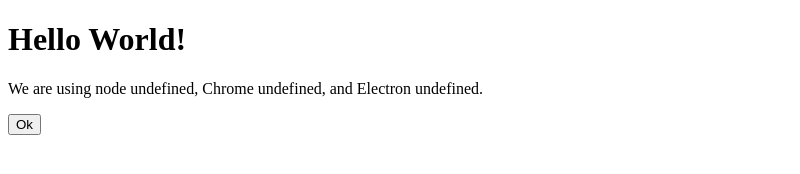
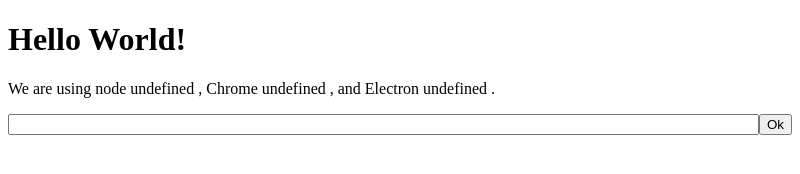
Before and after one commit to Obliczeniowo/Electron-basic-project, an Electron app: page index.html in a window 800 px wide. Both pictures are taken after a click on the button "Ok". Drawn offline with Linux system fonts and the light colour scheme; no server answers.

Commit message:
Sending data from view to app file

```diff
--- a/index.html
+++ b/index.html
@@ -1,21 +1,42 @@
 <!DOCTYPE html>
 <html>
-<head>
-    <meta charset="UTF-8">
+  <head>
+    <meta charset="UTF-8" />
     <title>Hello World!</title>
-    <meta http-equiv="Content-Security-Policy" content="script-src 'self' 'unsafe-inline';" />
+    <meta
+      http-equiv="Content-Security-Policy"
+      content="script-src 'self' 'unsafe-inline';"
+    />
     <script src="./viewscripts/index-view.js"></script>
-</head>
-<body style="background: white;">
+    <style>
+        .command-container {
+            display: flex;
+        }
+        .command-container input {
+            width: calc(100vw - 30px);
+        }
+    </style>
+  </head>
+  <body style="background: white">
     <h1>Hello World!</h1>
     <p>
-        We are using node <script>document.write(process.versions.node)</script>,
-        Chrome <script>document.write(process.versions.chrome)</script>,
-        and Electron <script>document.write(process.versions.electron)</script>.
+      We are using node
+      <script>
+        document.write(process.versions.node);
+      </script>
+      , Chrome
+      <script>
+        document.write(process.versions.chrome);
+      </script>
+      , and Electron
+      <script>
+        document.write(process.versions.electron);
+      </script>
+      .
     </p>
 
-    <div class="buttons">
-        <button id="ok">Ok</button>
+    <div class="command-container">
+      <input type="text" /><button id="ok">Ok</button>
     </div>
-</body>
+  </body>
 </html>
--- a/viewscripts/index-view.js
+++ b/viewscripts/index-view.js
@@ -1,13 +1,19 @@
-const ipcRenderer = require('electron').ipcRenderer
+const ipcRenderer = require("electron").ipcRenderer;
 
-window.addEventListener(
-    "load",
-    () => {
-        document.querySelector('#ok').addEventListener(
-            "click",
-            () => {
-                 ipcRenderer.send('electron-log-message', 'First message from electron log')
-            }
-        )
+window.addEventListener("load", () => {
+  const okButton = document.querySelector("#ok");
+  const msgInput = document.querySelector("input[type='text']");
+
+  okButton.addEventListener("click", () => {
+    const message = msgInput.value;
+    ipcRenderer.send("electron-log-message", `Message: ${message}`);
+  });
+
+  msgInput.addEventListener("keydown", (event) => {
+    if (event.code === "Enter") {
+      const message = msgInput.value;
+      ipcRenderer.send("electron-log-message", `Message: ${message}`);
+      msgInput.value = "";
     }
-)
+  });
+});
```
Also changed, not shown: electronscripts/messages.js (+7 -1 lines).
